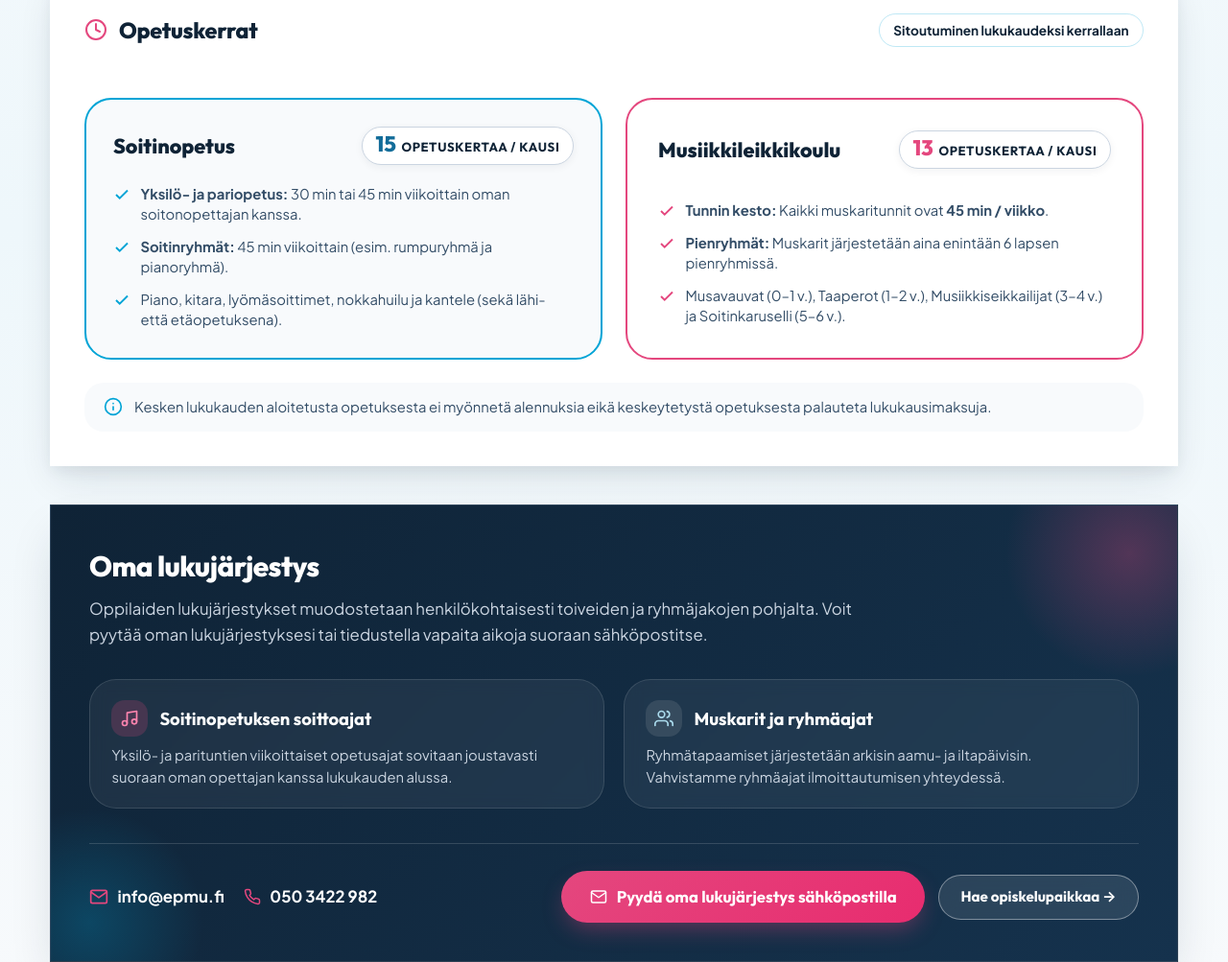
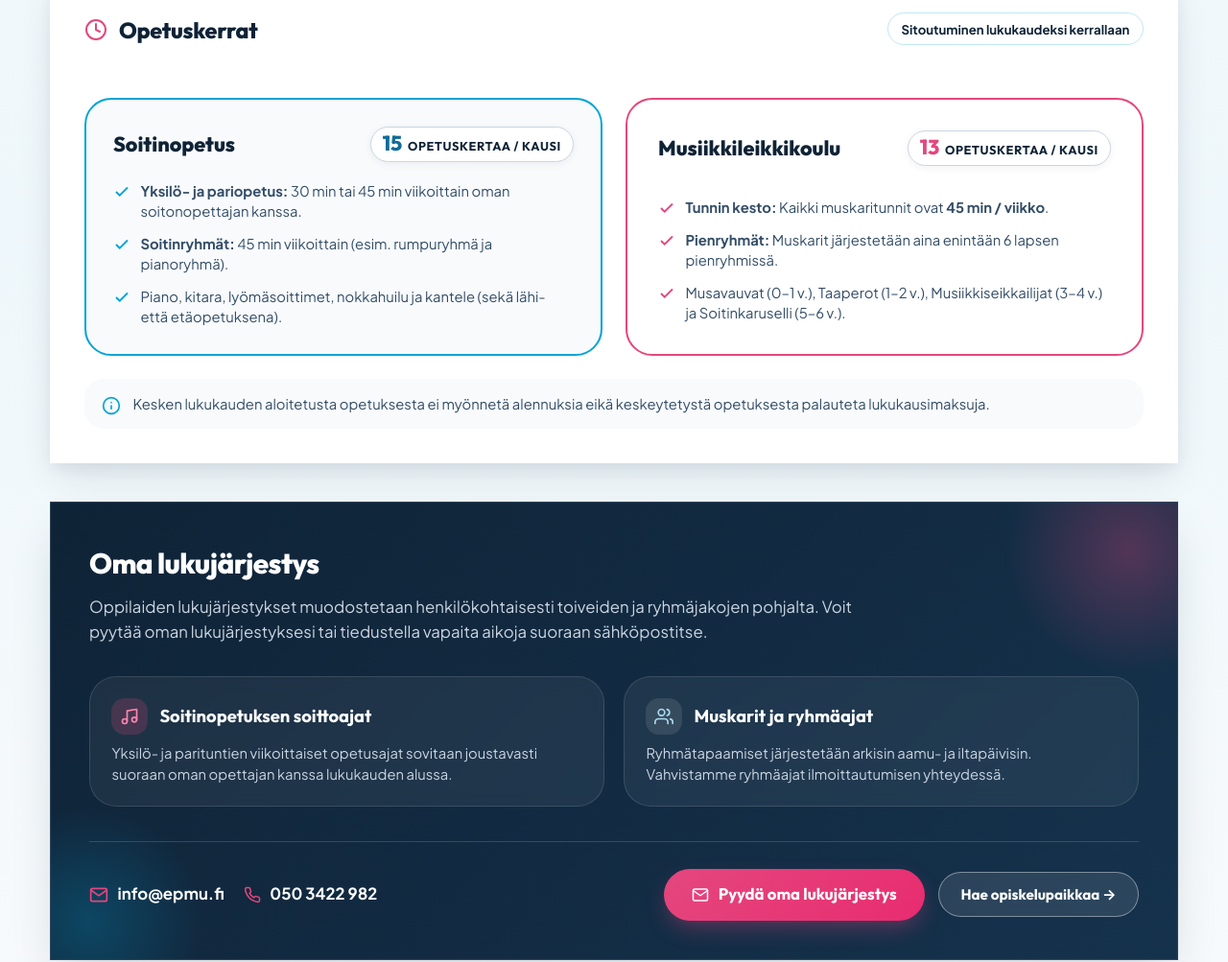
Before and after one commit to Laakista/epmusiikkiopisto, a plain HTML site: page index.html in a window 1280 px wide. Shown: the part 2720-3723 px from the top of the page at 96% size. Drawn offline with Linux system fonts and the light colour scheme.

Commit message:
Korjaa mobiilinäkymän skaalautuvuus ja opetuskertabadget

```diff
--- a/index.html
+++ b/index.html
@@ -150,7 +150,13 @@
       width: 100%;
       max-width: 1240px;
       margin-inline: auto;
+      padding-inline: 1.15rem;
+    }
+
+    @media (min-width: 480px) {
+      .container {
         padding-inline: 1.5rem;
+      }
     }
 
     @media (min-width: 768px) {
@@ -900,21 +906,35 @@
     /* Common Card Block styling for the 3 parts */
     .aikataulut-card-block {
       background: var(--white);
-      border-radius: var(--radius-2xl);
-      padding: 2.25rem;
+      border-radius: var(--radius-xl);
+      padding: 1.25rem 1rem;
       box-shadow: var(--shadow-lg);
       border: 1px solid var(--slate-200);
-      margin-bottom: 2.5rem;
+      margin-bottom: 2rem;
       position: relative;
       overflow: hidden;
     }
 
+    @media (min-width: 640px) {
+      .aikataulut-card-block {
+        border-radius: var(--radius-2xl);
+        padding: 2rem;
+        margin-bottom: 2.5rem;
+      }
+    }
+
+    @media (min-width: 768px) {
+      .aikataulut-card-block {
+        padding: 2.25rem;
+      }
+    }
+
     .block-header {
       display: flex;
       flex-direction: column;
       gap: 0.75rem;
-      margin-bottom: 2rem;
-      padding-bottom: 1.25rem;
+      margin-bottom: 1.5rem;
+      padding-bottom: 1rem;
       border-bottom: 1px solid var(--slate-200);
     }
 
@@ -923,6 +943,8 @@
         flex-direction: row;
         align-items: center;
         justify-content: space-between;
+        margin-bottom: 2rem;
+        padding-bottom: 1.25rem;
       }
     }
 
@@ -940,20 +962,27 @@
 
     .block-header-title h3 {
       font-family: var(--font-display);
-      font-size: 1.45rem;
+      font-size: 1.3rem;
       font-weight: 800;
       letter-spacing: -0.01em;
       margin: 0;
     }
 
+    @media (min-width: 640px) {
+      .block-header-title h3 {
+        font-size: 1.45rem;
+      }
+    }
+
     .block-header-badge {
       display: inline-flex;
       align-items: center;
+      align-self: flex-start;
       background: var(--brand-cyan-subtle);
       color: var(--brand-dark-blue);
-      font-size: 0.85rem;
+      font-size: 0.825rem;
       font-weight: 700;
-      padding: 0.35rem 0.9rem;
+      padding: 0.35rem 0.85rem;
       border-radius: var(--radius-full);
       border: 1px solid rgba(0, 164, 214, 0.25);
     }
@@ -980,13 +1009,21 @@
     .milestone-card {
       background: var(--slate-50);
       border: 1px solid var(--slate-300);
+      border-radius: var(--radius-lg);
+      padding: 1.15rem 1rem;
+      display: flex;
+      flex-direction: column;
+      gap: 0.85rem;
+      transition: all 0.25s var(--ease);
+      position: relative;
+    }
+
+    @media (min-width: 600px) {
+      .milestone-card {
         border-radius: var(--radius-xl);
         padding: 1.35rem 1.25rem;
-      display: flex;
-      flex-direction: column;
         gap: 1rem;
-      transition: all 0.25s var(--ease);
-      position: relative;
+      }
     }
 
     .milestone-card:hover {
@@ -1120,12 +1157,22 @@
     .session-card {
       background: var(--slate-50);
       border: 2px solid var(--slate-300);
+      border-radius: var(--radius-lg);
+      padding: 1.25rem 1rem;
+      display: flex;
+      flex-direction: column;
+      gap: 1.15rem;
+      transition: all 0.25s var(--ease);
+      box-sizing: border-box;
+      max-width: 100%;
+    }
+
+    @media (min-width: 640px) {
+      .session-card {
         border-radius: var(--radius-xl);
         padding: 1.75rem;
-      display: flex;
-      flex-direction: column;
         gap: 1.25rem;
-      transition: all 0.25s var(--ease);
+      }
     }
 
     .session-card:hover {
@@ -1155,15 +1202,25 @@
 
     .session-card-header {
       display: flex;
+      flex-direction: column;
+      align-items: flex-start;
+      gap: 0.65rem;
+    }
+
+    @media (min-width: 1024px) {
+      .session-card-header {
+        flex-direction: row;
         align-items: center;
         justify-content: space-between;
-      gap: 1rem;
+        gap: 0.75rem;
+      }
     }
 
     .session-card-title-wrap {
       display: flex;
       align-items: center;
       gap: 0.75rem;
+      max-width: 100%;
     }
 
     .session-card-title-wrap h4 {
@@ -1172,6 +1229,7 @@
       font-weight: 800;
       color: var(--slate-900);
       margin: 0;
+      word-break: break-word;
     }
 
     .session-badge-count {
@@ -1181,28 +1239,30 @@
       gap: 0.35rem;
       background: var(--white);
       border: 1px solid var(--slate-300);
-      padding: 0.4rem 0.85rem;
+      padding: 0.35rem 0.75rem;
       border-radius: var(--radius-full);
       box-shadow: var(--shadow-sm);
+      white-space: nowrap;
+      flex-shrink: 0;
     }
 
     /* Badge-luvun väri: Soitinopetukselle sininen, Muskarille punainen/pinkki */
     .session-card.instrument-card .session-badge-count .count-number {
-      font-size: 1.4rem;
+      font-size: 1.35rem;
       font-weight: 800;
       color: var(--brand-steel);
       line-height: 1;
     }
 
     .session-card.muskari-card .session-badge-count .count-number {
-      font-size: 1.4rem;
+      font-size: 1.35rem;
       font-weight: 800;
       color: var(--brand-pink);
       line-height: 1;
     }
 
     .session-badge-count .count-unit {
-      font-size: 0.825rem;
+      font-size: 0.8rem;
       font-weight: 700;
       color: var(--slate-600);
       text-transform: uppercase;
@@ -1252,12 +1312,12 @@
 
     .sessions-terms-note {
       display: flex;
-      align-items: center;
+      align-items: flex-start;
       gap: 0.75rem;
       background: #f8fafc;
       border: 1px solid var(--slate-200);
       border-radius: var(--radius-lg);
-      padding: 0.9rem 1.25rem;
+      padding: 0.9rem 1.15rem;
       color: var(--slate-700);
       font-size: 0.925rem;
       line-height: 1.5;
@@ -1266,6 +1326,7 @@
     .sessions-terms-note svg {
       color: var(--brand-cyan);
       flex-shrink: 0;
+      margin-top: 3px;
     }
 
     .sessions-terms-note p {
@@ -1276,12 +1337,19 @@
     .custom-schedule-card {
       background: linear-gradient(135deg, var(--slate-900) 0%, #15324d 100%);
       color: var(--white);
-      border-radius: var(--radius-2xl);
-      padding: 2.5rem;
+      border-radius: var(--radius-xl);
+      padding: 1.5rem 1.15rem;
       box-shadow: var(--shadow-xl);
       border: 1px solid rgba(255, 255, 255, 0.12);
       position: relative;
       overflow: hidden;
+    }
+
+    @media (min-width: 640px) {
+      .custom-schedule-card {
+        border-radius: var(--radius-2xl);
+        padding: 2.5rem;
+      }
     }
 
     .custom-schedule-card::before {
@@ -1410,10 +1478,11 @@
       flex-direction: column;
       gap: 1.25rem;
       align-items: flex-start;
-      padding-top: 1.75rem;
+      padding-top: 1.5rem;
       border-top: 1px solid rgba(255, 255, 255, 0.15);
       position: relative;
       z-index: 1;
+      width: 100%;
     }
 
     @media (min-width: 768px) {
@@ -1421,14 +1490,26 @@
         flex-direction: row;
         align-items: center;
         justify-content: space-between;
+        padding-top: 1.75rem;
       }
     }
 
     .custom-schedule-direct-contacts {
       display: flex;
+      flex-direction: column;
+      align-items: flex-start;
+      gap: 0.85rem;
+      width: 100%;
+    }
+
+    @media (min-width: 520px) {
+      .custom-schedule-direct-contacts {
+        flex-direction: row;
         flex-wrap: wrap;
         align-items: center;
         gap: 1.25rem;
+        width: auto;
+      }
     }
 
     .contact-link-pill {
@@ -1440,6 +1521,7 @@
       font-size: 1.05rem;
       text-decoration: none;
       transition: var(--transition);
+      word-break: break-all;
     }
 
     .contact-link-pill:hover {
@@ -1452,9 +1534,28 @@
 
     .custom-schedule-buttons {
       display: flex;
+      flex-direction: column;
+      align-items: stretch;
+      gap: 0.85rem;
+      width: 100%;
+    }
+
+    @media (min-width: 600px) {
+      .custom-schedule-buttons {
+        flex-direction: row;
         flex-wrap: wrap;
         align-items: center;
-      gap: 0.85rem;
+        width: auto;
+      }
+    }
+
+    @media (max-width: 599px) {
+      .custom-schedule-buttons .btn,
+      .custom-schedule-buttons .btn-outline-white {
+        width: 100%;
+        text-align: center;
+        justify-content: center;
+      }
     }
 
     .btn-outline-white {
@@ -2813,7 +2914,7 @@
                   <path d="M4 4h16c1.1 0 2 .9 2 2v12c0 1.1-.9 2-2 2H4c-1.1 0-2-.9-2-2V6c0-1.1.9-2 2-2z"></path>
                   <polyline points="22,6 12,13 2,6"></polyline>
                 </svg>
-                Pyydä oma lukujärjestys sähköpostilla
+                Pyydä oma lukujärjestys
               </a>
               <a href="#hakeminen" class="btn btn-outline-white">
                 Hae opiskelupaikkaa &rarr;
```
Lines whose indentation alone changed are shown as unchanged.
